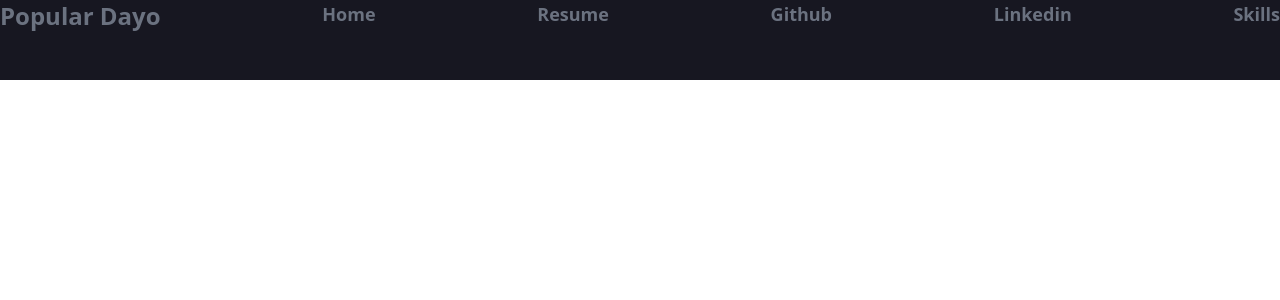
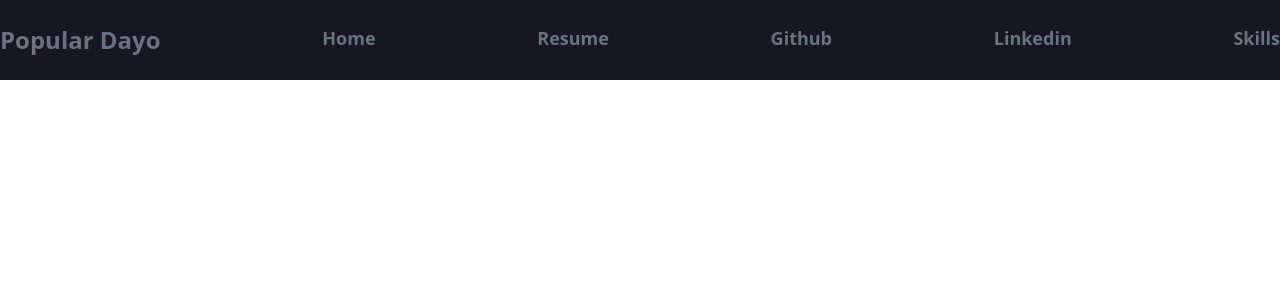
Before and after one commit to popooladayo/my-portfolio, a React (Create React App) app: page / in a window 1280 px wide. Shown: the top 300 px of the page. Built offline with nearby package versions, Linux system fonts and the light colour scheme.

Commit message:
resize my navbar

```diff
--- a/src/Navbar.js
+++ b/src/Navbar.js
@@ -13,13 +13,10 @@ function Navbar() {
     setNav(!nav)
   }
   return (
-    <div className=' h-[80px]  bg-[#171721] text-gray-500 w-full items-center  text-gray font-bold text-lg p-30' >
+    <div className='flex h-[80px] px-30 bg-[#171721] text-gray-500 w-full items-center  text-gray font-bold text-lg' >
 
-
-
-      <ul className='hidden md:flex justify-between mx-auto ' >
+      <ul className='hidden w-full p-30  md:flex justify-between  ' >
         <li className=' text-2xl'><h1>Popular  Dayo</h1></li>
-
         <li>Home</li>
         <li>Resume</li>
         <li>Github</li>
--- a/src/index.css
+++ b/src/index.css
@@ -9,7 +9,7 @@
 @apply font-[Monstserrat];
     }
     li{
-        @apply px-14;
+        /* @apply px-14; */
         cursor: pointer;
     }
 }
```
Also changed, not shown: 1 other file (tests, documents, lock files or other folders).
